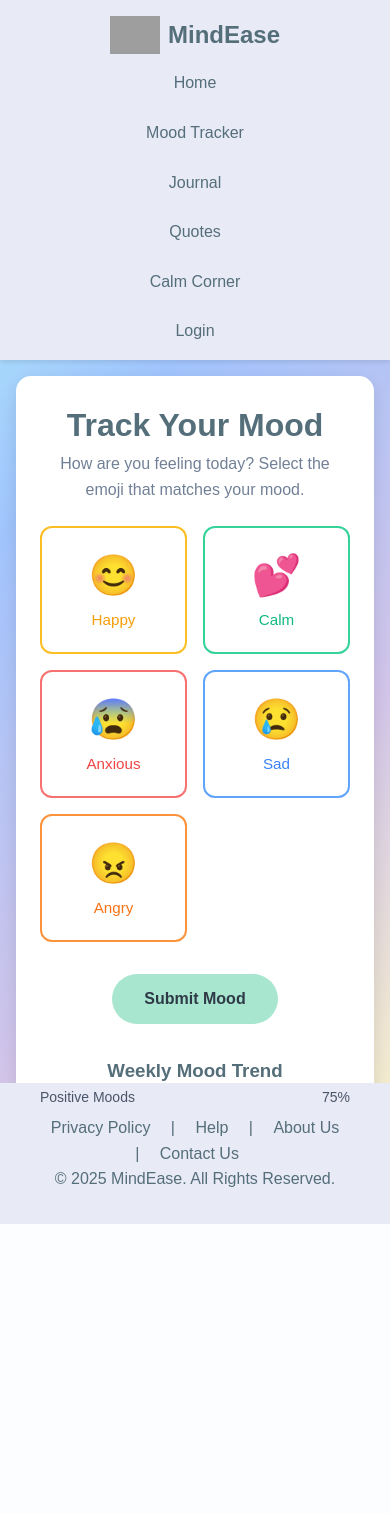
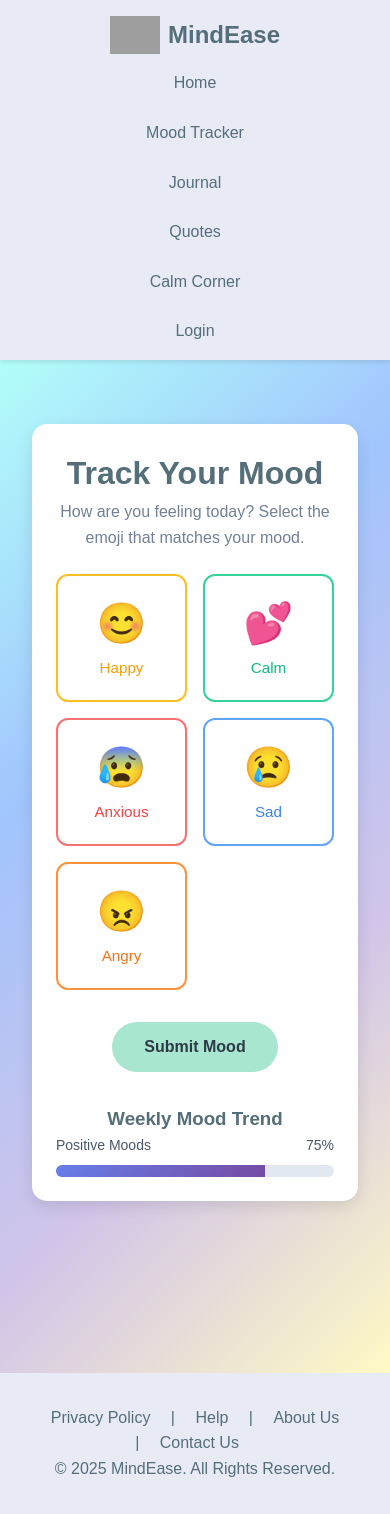
Before and after one commit to Pathum-Piyumal/MindEase, a PHP site: page /pages/mood.html in a window 390 px wide. Before the commit the page ends 1224 px from the top, so only its background shows below. Run offline with PHP 8.4, Linux system fonts and the light colour scheme; grey boxes are pictures that could not be loaded.

Commit message:
modified files

```diff
--- a/public/css/mood.css
+++ b/public/css/mood.css
@@ -7,7 +7,7 @@
 }
 
 body {
-  background: linear-gradient(135deg, #b2fefa, #a1c4fd, #d1c4e9, #fff9c4);
+
   color: #546E7A;
   line-height: 1.6;
 }
@@ -60,7 +60,6 @@ footer {
   background: #E8EAF6;
   padding: 2rem;
   text-align: center;
-  margin-top: 2rem;
 }
 
 footer a {
@@ -95,7 +94,9 @@ button:disabled {
 }
 
 .container{
-  height: 80vh;
+  background: linear-gradient(135deg, #b2fefa, #a1c4fd, #d1c4e9, #fff9c4);
+  height: 100vh;
+  padding: 3rem 1rem;
 }
 
 .card {
@@ -327,6 +328,10 @@ button:disabled {
 } */
 
 @media (max-width: 768px) {
+.container{
+  height: 120vh;
+}
+
   .card{
     margin: 1rem;
   }
--- a/public/css/style.css
+++ b/public/css/style.css
@@ -103,6 +103,7 @@ footer a:hover {
   /* color: #37474F; */
   padding: 0.8rem 1.8rem;
   margin-right: 1rem;
+  margin-bottom: 1rem;
   border-radius: 50px;
   text-decoration: none;
   font-weight: 600;
@@ -436,6 +437,10 @@ footer a:hover {
 
 /* Responsive Design */
 @media (max-width: 768px) {
+  .section-hero{
+    height: 125vh;
+  }
+
   header {
     flex-direction: column;
     gap: 1rem;
```
